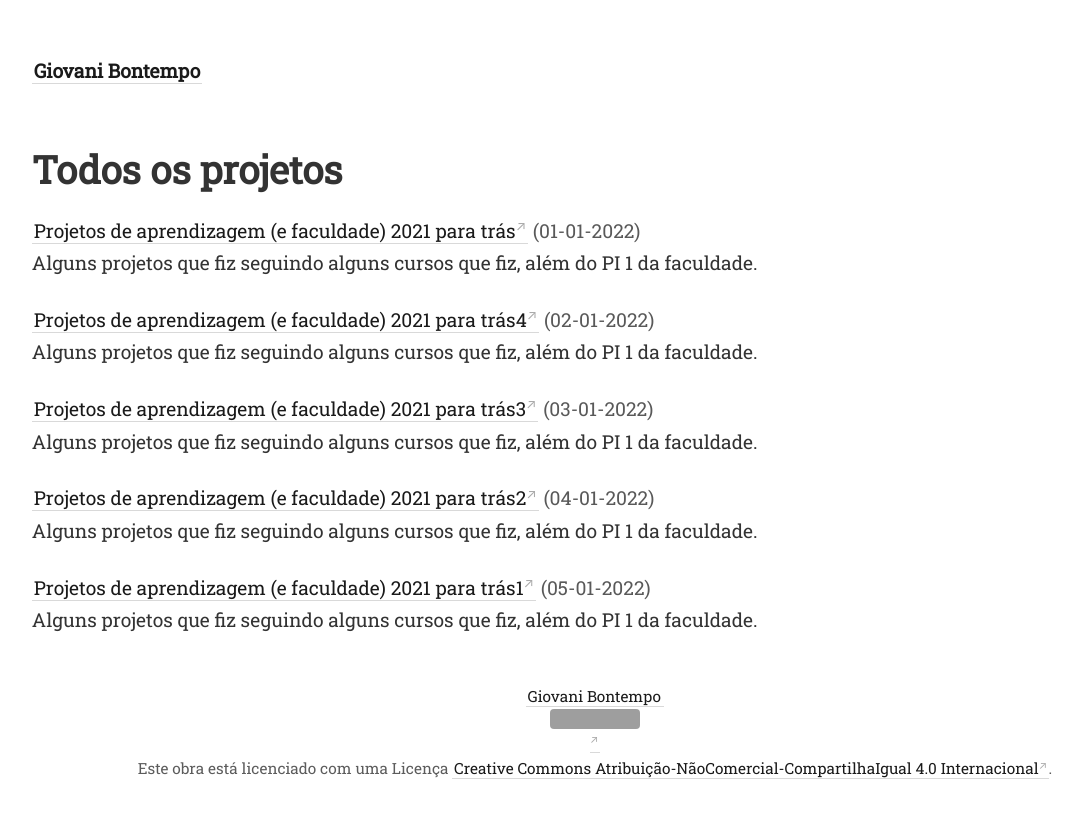
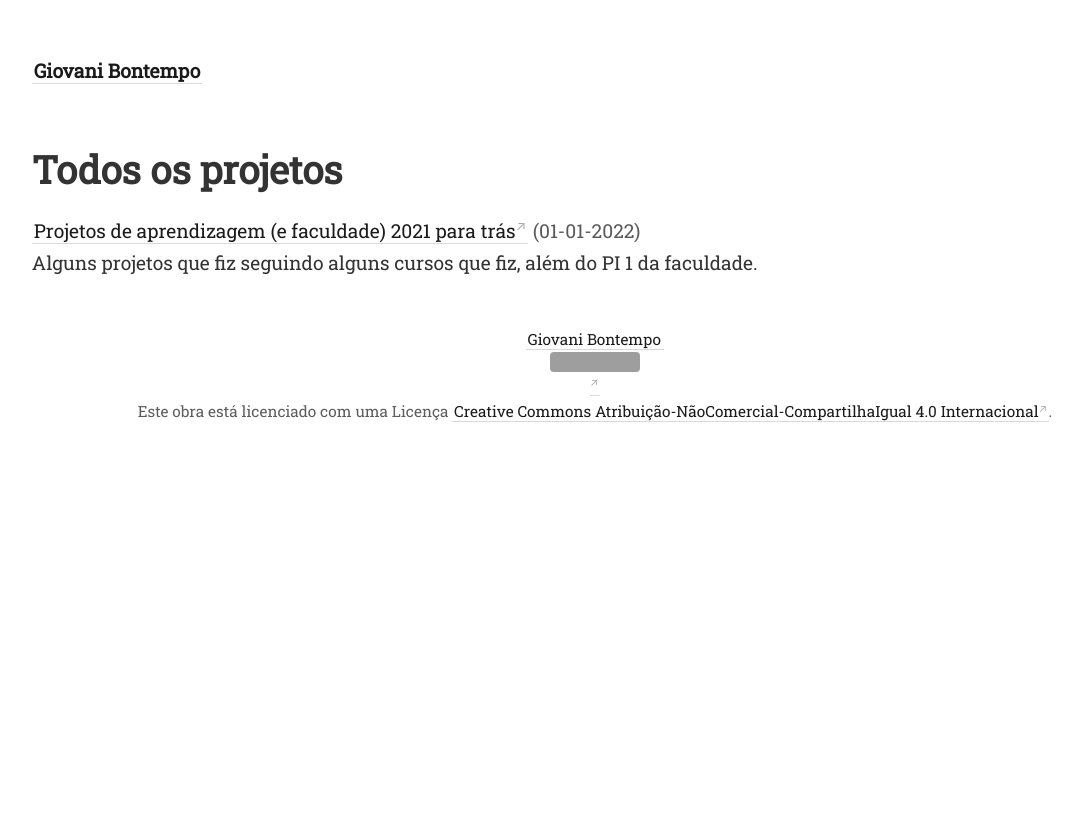
Before and after one commit to gio-bon/MyDigitalGarden, a Jekyll site: the page built from _pages/projects.md, in a window 1280 px wide. Shown: the top 818 px of the page, without its empty margins (45-1122 px from the left). Built offline with Jekyll 4.4.1, drawn with Linux system fonts in a browser that asks for light colours; grey boxes are pictures that could not be loaded.

Commit message:
ajustes layout

```diff
--- a/_data/projects.yml
+++ b/_data/projects.yml
@@ -2,23 +2,3 @@
   description_html: Alguns projetos que fiz seguindo alguns cursos que fiz, além do PI 1 da faculdade.
   url: https://gist.github.com/gio-bon/ca5067d27bdcf70ac30a15bef404fb67
   date: 2022-01-01
-
-- name: Projetos de aprendizagem (e faculdade) 2021 para trás4
-  description_html: Alguns projetos que fiz seguindo alguns cursos que fiz, além do PI 1 da faculdade.
-  url: https://gist.github.com/gio-bon/ca5067d27bdcf70ac30a15bef404fb67
-  date: 2022-01-02
-
-- name: Projetos de aprendizagem (e faculdade) 2021 para trás3
-  description_html: Alguns projetos que fiz seguindo alguns cursos que fiz, além do PI 1 da faculdade.
-  url: https://gist.github.com/gio-bon/ca5067d27bdcf70ac30a15bef404fb67
-  date: 2022-01-03
-
-- name: Projetos de aprendizagem (e faculdade) 2021 para trás2
-  description_html: Alguns projetos que fiz seguindo alguns cursos que fiz, além do PI 1 da faculdade.
-  url: https://gist.github.com/gio-bon/ca5067d27bdcf70ac30a15bef404fb67
-  date: 2022-01-04
-
-- name: Projetos de aprendizagem (e faculdade) 2021 para trás1
-  description_html: Alguns projetos que fiz seguindo alguns cursos que fiz, além do PI 1 da faculdade.
-  url: https://gist.github.com/gio-bon/ca5067d27bdcf70ac30a15bef404fb67
-  date: 2022-01-05
--- a/_layouts/note.html
+++ b/_layouts/note.html
@@ -6,7 +6,7 @@ layout: default
   <div>
     <h1>{{ page.title }}</h1>
     <time datetime="{{ page.last_modified_at | date_to_xmlschema }}">{% if page.type != 'pages' %}
-      Última atualização em {{ page.last_modified_at | date: "%d/%m/%Y" }}
+      Atualização em {{ page.last_modified_at | date: "%m/%Y" }}
       {% endif %}
     </time>
   </div>
--- a/_layouts/post.html
+++ b/_layouts/post.html
@@ -23,7 +23,7 @@ layout: default
     {% continue %}
     {% endif %}
     <div class="list-entry">
-      <div><a class="internal-link" href="{{ post.url }}">{{ post.title }}</a> <span class="faded">({{ post.date | date: "%Y-%m-%d" }})</span></div>
+      <div><a class="internal-link" href="{{ post.url }}">{{ post.title }}</a> <span class="faded">({{ post.date | date: "%d/%m/%Y" }})</span></div>
       <div>{{ post.excerpt }}</div>
     </div>
     {% endfor %}
```
